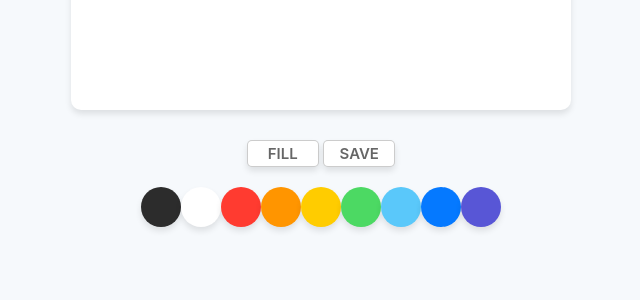
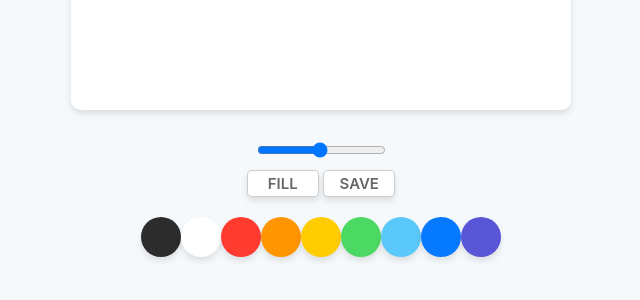
Before and after one commit to purple402/paintJS, a plain HTML site: page index.html in a window 1280 px wide. Shown: the part 440-740 px from the top of the page, without its empty margins (319-959 px from the left). Drawn offline with Linux system fonts and the light colour scheme.

Commit message:
make control range

```diff
--- a/index.html
+++ b/index.html
@@ -10,6 +10,9 @@
 <body>
     <canvas id="jsCanvas" class="canvas"></canvas>
     <div class="controls">
+        <div class="controls__range">
+            <input type="range" id="jsRange" min="0.1" max="5.0" value="2.5" step="0.1">
+        </div>
         <div class="controls__btns">
             <button id="jsMode">Fill</button>
             <button id="jsSave">Save</button>
--- a/styles.css
+++ b/styles.css
@@ -59,3 +59,7 @@
     cursor: pointer;
     box-shadow: 0 4px 6px rgba(0, 0, 0, .1);
 }
+
+.controls .controls__range {
+    margin-bottom: 10px;
+}
```
